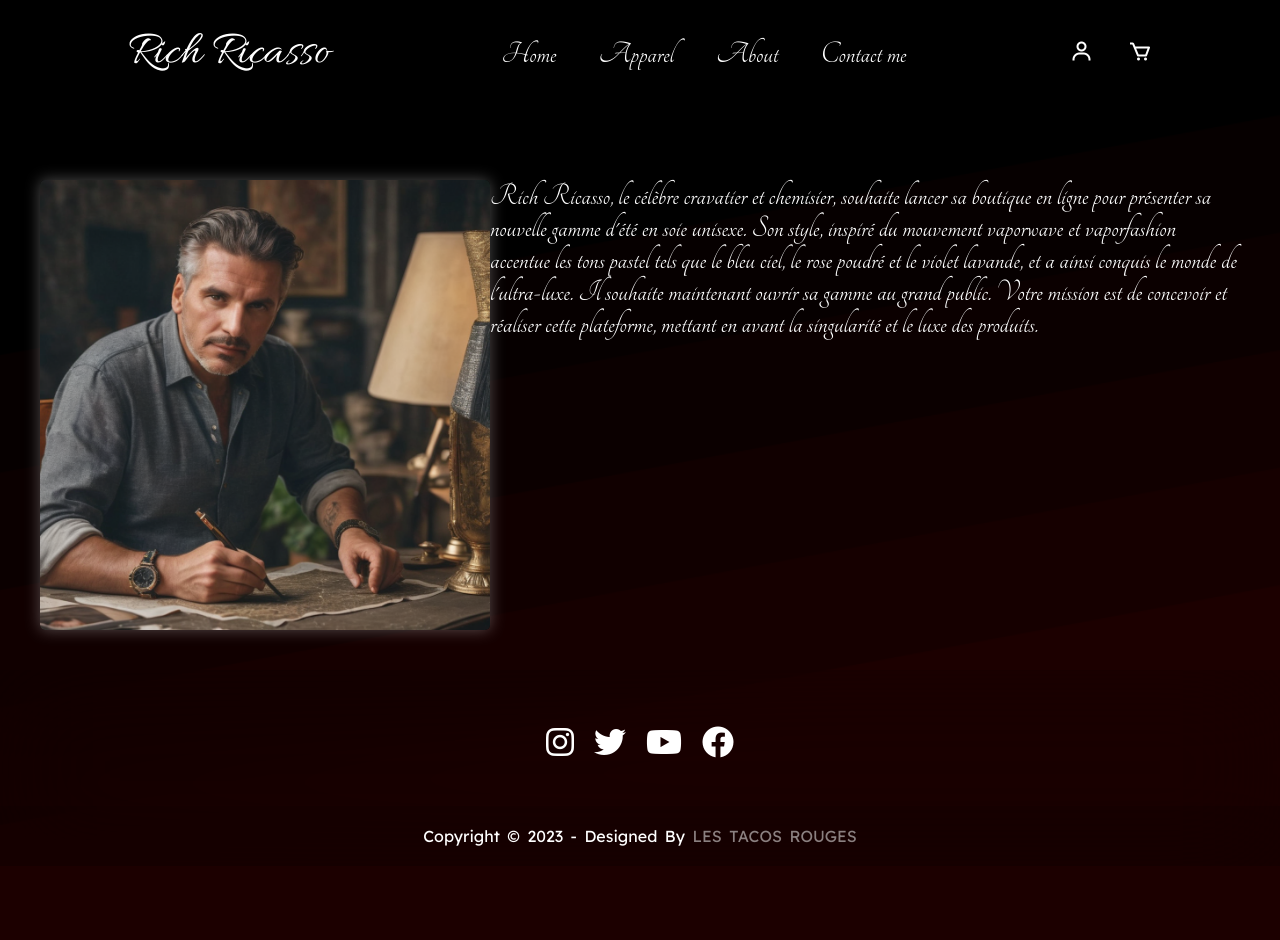
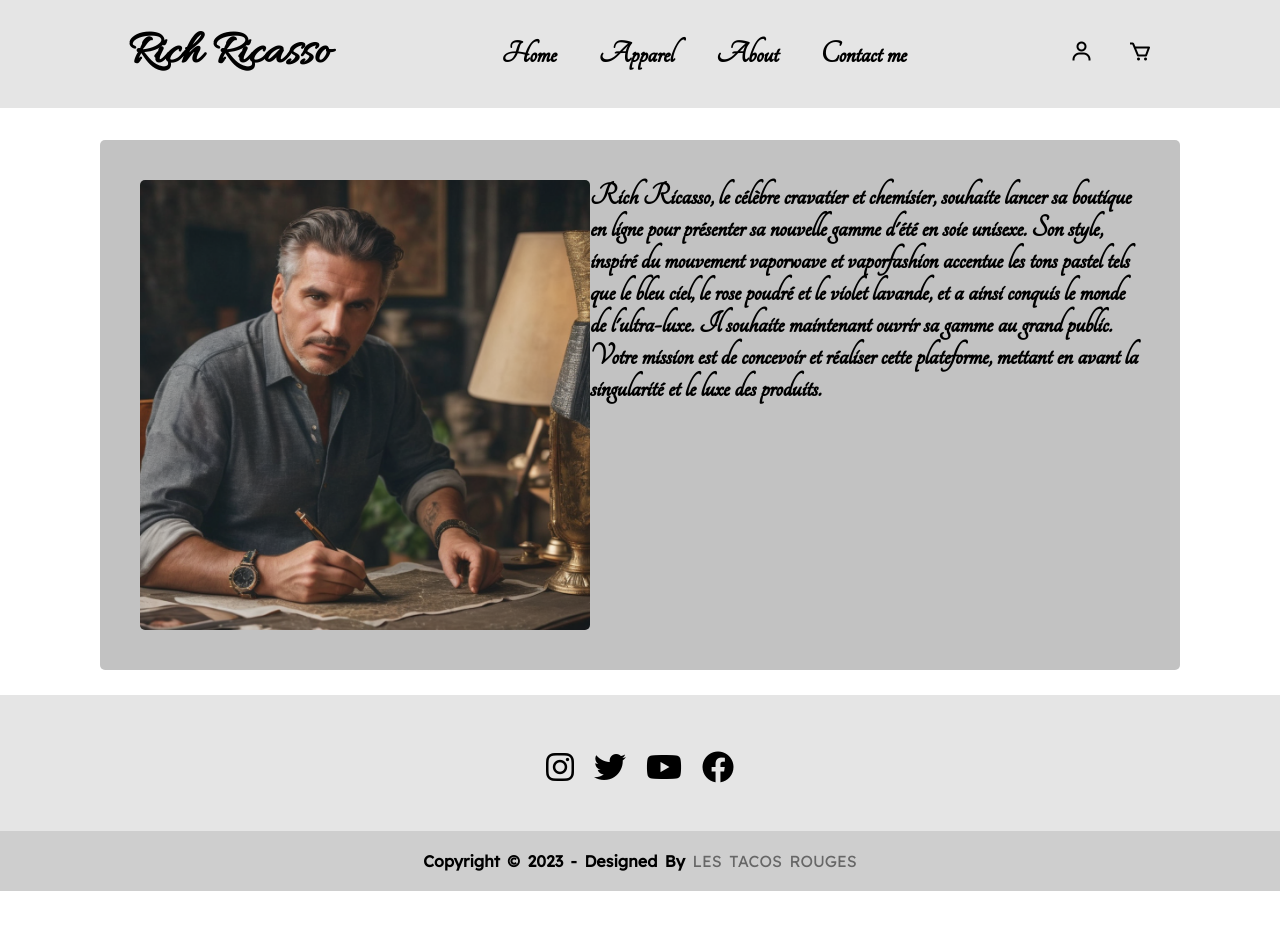
Before and after one commit to axlCastill0/ecommerce_website_richRicasso, a PHP site: page / in a window 1280 px wide. Run offline with PHP 8.4, Linux system fonts and the light colour scheme.

Commit message:
luxurious theme

```diff
--- a/index.css
+++ b/index.css
@@ -1,13 +1,16 @@
 .story {
 	display: flex;
 	justify-content: center;
+    margin-left: 100px;
+    margin-right: 100px;
 	padding: 40px;
+    background-color: rgba(55, 55, 55, 0.3);
+    border-radius: 5px;
 }
 
 .story img {
 	height: 450px;
 	border-radius: 5px;
-	box-shadow: 0px 0px 15px rgba(255, 255, 255, 0.3);
 }
 
 .story p {
--- a/styles.css
+++ b/styles.css
@@ -7,11 +7,12 @@
 	padding: 0;
 	box-sizing: border-box;
 	font-family: "Tangerine", sans-serif;
+	font-weight: 600;
 }
 
 body {
 	min-height: 100vh;
-	background: url("bg.png");
+	background: #fff;
 	background-size: cover;
 	background-position: center;
 }
@@ -19,27 +20,28 @@ body {
 /* MAIN */
 .container {
 	display: flex;
-	color: #fff;
+	color: #000;
 	margin-top: 140px;
 }
 
 /* SCROLLBAR */
 ::-webkit-scrollbar {
-	width: 1.3em;
+	width: 1em;
 }
 
 ::-webkit-scrollbar-track {
-	background: black;
+	background: rgb(226, 226, 226);
+	border-radius: 100vw;
+	margin-block: 5px;
 }
 
 ::-webkit-scrollbar-thumb {
-	background: #350101;
-	border: 0.3em solid black;
+	background: #efc0c0;
 	border-radius: 100vw;
 }
 
 ::-webkit-scrollbar-thumb:hover {
-	background: #4f0101;
+	background: #efa0a0;
 }
 
 /* HEADER */
@@ -62,7 +64,7 @@ body {
 	left: 0;
 	width: 100%;
 	height: 100%;
-	background: rgba(0, 0, 0, 0.3);
+	background: rgba(0, 0, 0, 0.1);
 	backdrop-filter: blur(50px);
 	z-index: -1;
 }
@@ -90,24 +92,21 @@ body {
 .logo {
 	font-family: "Allura", sans-serif;
 	font-size: 3rem;
-	color: #fff;
+	color: #000;
 	text-decoration: none;
-	font-weight: 500;
 }
 
 .navbar a {
 	font-size: 2rem;
-	color: #fff;
+	color: #000;
 	text-decoration: none;
-	font-weight: 500;
 	margin-left: 2.5rem;
 }
 
 .navbar-icons a {
 	font-size: 1.5rem;
-	color: #fff;
+	color: #000;
 	text-decoration: none;
-	font-weight: 500;
 	margin-left: 2rem;
 }
 
@@ -119,7 +118,7 @@ body {
 	position: absolute;
 	right: 5%;
 	font-size: 2.5rem;
-	color: #fff;
+	color: #000;
 	cursor: pointer;
 	display: none;
 }
@@ -199,7 +198,8 @@ body {
 	backdrop-filter: blur(50px);
 	width: 100%;
 	padding-top: 40px;
-	color: #fff;
+	color: #000;
+	margin-top: 25px;
 }
 
 .footer-content {
@@ -224,7 +224,7 @@ body {
 
 .socials a {
 	text-decoration: none;
-	color: #fff;
+	color: #000;
 }
 
 .socials a i {
```
Also changed, not shown: bg.png.
